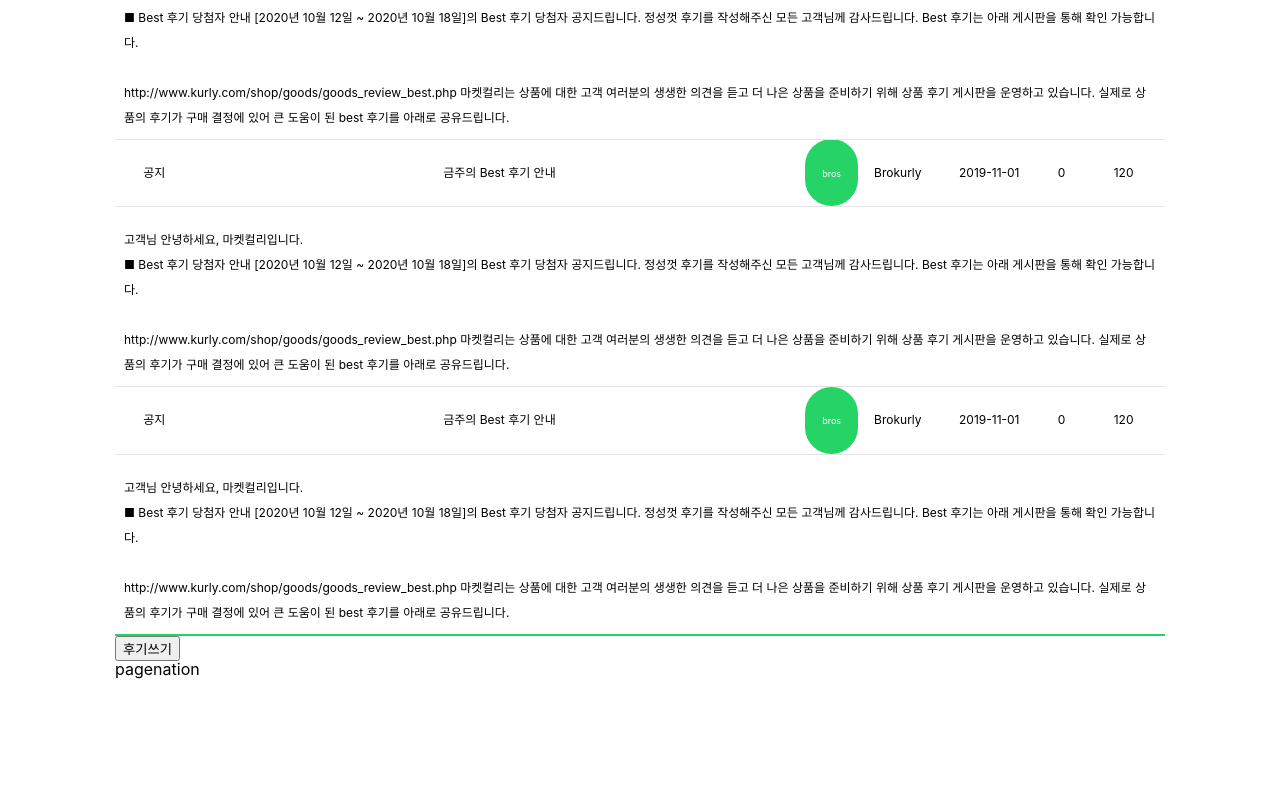
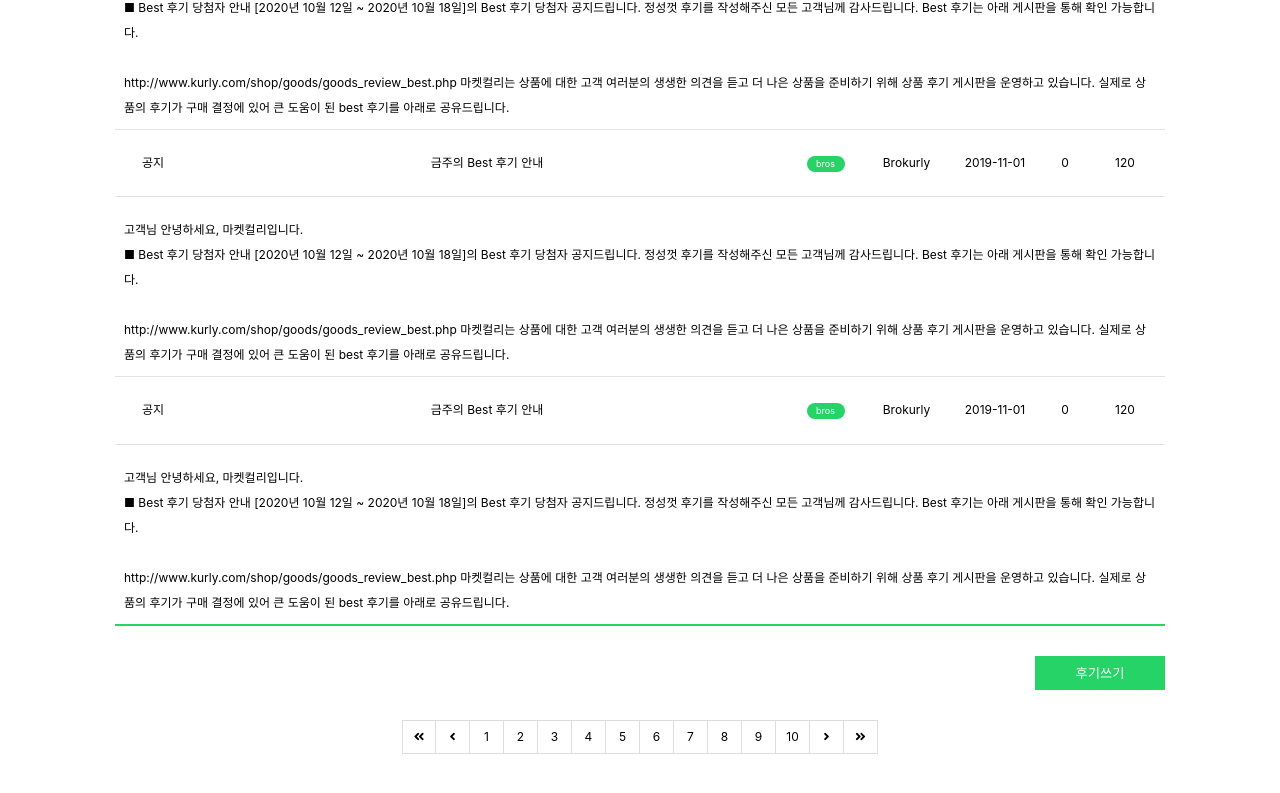
Before and after one commit to wecode-bootcamp-korea/13-brokurly-frontend, a React (Create React App) app: page /productdetails in a window 1280 px wide. Shown: the part 3430-4223 px from the top of the page. Before the commit the page ends 4157 px from the top, so only its background shows below. Built offline with nearby package versions, Linux system fonts and the light colour scheme.

Commit message:
add: review board finish

```diff
--- a/src/Pages/ProductDetails/ProductDetailsRelated/ProductDetailsRelated.styles.scss
+++ b/src/Pages/ProductDetails/ProductDetailsRelated/ProductDetailsRelated.styles.scss
@@ -68,7 +68,7 @@
           }
 
           .relation-card-desc {
-            height: 100px;
+            height: 90px;
             min-height: 75px;
             padding: 10px;
             line-height: 18px;
--- a/src/Pages/ProductDetails/ProductDetailsReview/ProductDetailsReview.component.js
+++ b/src/Pages/ProductDetails/ProductDetailsReview/ProductDetailsReview.component.js
@@ -137,8 +137,35 @@ const ProductDetailsReview = () => {
           </li>
         </ul>
       </div>
-      <button>후기쓰기</button>
-      <div>pagenation</div>
+      <div className="review-write">
+        <button>후기쓰기</button>
+      </div>
+      <div className="pagenation">
+        <ul>
+          <li>
+            <i className="fas fa-angle-double-left" />
+          </li>
+          <li>
+            <i className="fas fa-angle-left" />
+          </li>
+          <li>1</li>
+          <li>2</li>
+          <li>3</li>
+          <li>4</li>
+          <li>5</li>
+          <li>6</li>
+          <li>7</li>
+          <li>8</li>
+          <li>9</li>
+          <li>10</li>
+          <li>
+            <i className="fas fa-angle-right" />
+          </li>
+          <li>
+            <i className="fas fa-angle-double-right" />
+          </li>
+        </ul>
+      </div>
       {/* 땡겨오는 법 알아보기 */}
     </div>
   );
--- a/src/Pages/ProductDetails/ProductDetailsReview/ProductDetailsReview.styles.scss
+++ b/src/Pages/ProductDetails/ProductDetailsReview/ProductDetailsReview.styles.scss
@@ -1,22 +1,25 @@
-@mixin tableTemplate($arg...) {
+@mixin tableTemplate($arg) {
   tr {
-    #{nth($arg, 1)} {
+    #{$arg} {
+      padding: 25px 0;
       font-weight: 400;
-      padding: 25px 0;
+      @if $arg == td {
+        &:nth-child(3) {
+          display: inline-block;
+          width: 38px;
+          max-height: 16px;
+          padding: 0 4px;
+          background-color: var(--primary-color);
+          color: #fff;
+          border-radius: 30px;
+          font-size: 9px;
+        }
+      }
       &:first-child {
         width: 76px;
       }
       &:nth-child(2) {
         width: 592px;
-      }
-      &:nth-child(3) {
-        width: 51px;
-        color: #fff;
-        background-color: var(--primary-color);
-        min-width: 38px;
-        padding: 0 4px;
-        border-radius: 30px;
-        font-size: 9px;
       }
       &:nth-child(4) {
         width: 77px;
@@ -38,8 +41,8 @@
   padding: 60px 0 50px 0;
   .review-header {
     h5 {
+      padding-bottom: 5px;
       text-transform: uppercase;
-      padding-bottom: 5px;
       font-size: 13px;
     }
     .review-caution {
@@ -49,9 +52,9 @@
       ul {
         list-style-type: disc;
         li {
-          font-size: 12px;
           color: #666;
           line-height: 18px;
+          font-size: 12px;
           text-indent: 15px;
         }
       }
@@ -66,10 +69,10 @@
     font-size: 12px;
 
     .review-thead {
+      width: 100%;
       border-top: 2px solid var(--primary-color);
+      line-height: 140%;
       table-layout: fixed;
-      line-height: 140%;
-      width: 100%;
 
       thead {
         @include tableTemplate(th);
@@ -78,21 +81,64 @@
     .review-list {
       border-bottom: 2px solid var(--primary-color);
       .review-tbody {
+        width: 100%;
+        border-top: 1px solid #e3e3e3;
         text-align: center;
-        border-top: 1px solid #e3e3e3;
+        line-height: 140%;
         table-layout: fixed;
-        line-height: 140%;
-        width: 100%;
 
         tbody {
           @include tableTemplate(td);
         }
       }
       .review-content {
+        padding: 20px 9px 9px 9px;
+        border-top: 1px solid #e3e3e3;
         line-height: 25px;
-        padding: 20px 9px 9px 9px;
         font-weight: 400;
-        border-top: 1px solid #e3e3e3;
+      }
+    }
+  }
+
+  .review-write {
+    display: flex;
+    justify-content: flex-end;
+    margin: 10px 0;
+    padding: 20px 0 20px 5px;
+
+    button {
+      width: 130px;
+      background-color: var(--primary-color);
+      color: #fff;
+      border: 1px solid var(--primary-color);
+      line-height: 30px;
+    }
+  }
+
+  .pagenation {
+    ul {
+      display: flex;
+      flex-direction: row;
+      justify-content: center;
+      font-size: 12px;
+
+      li {
+        display: flex;
+        justify-content: center;
+        align-items: center;
+        width: 34px;
+        height: 34px;
+        border: 1px solid #ddd;
+        cursor: pointer;
+        border-left: 0;
+
+        &:first-child {
+          border-left: 1px solid #ddd;
+        }
+
+        &:hover {
+          background-color: #ddd;
+        }
       }
     }
   }
```
